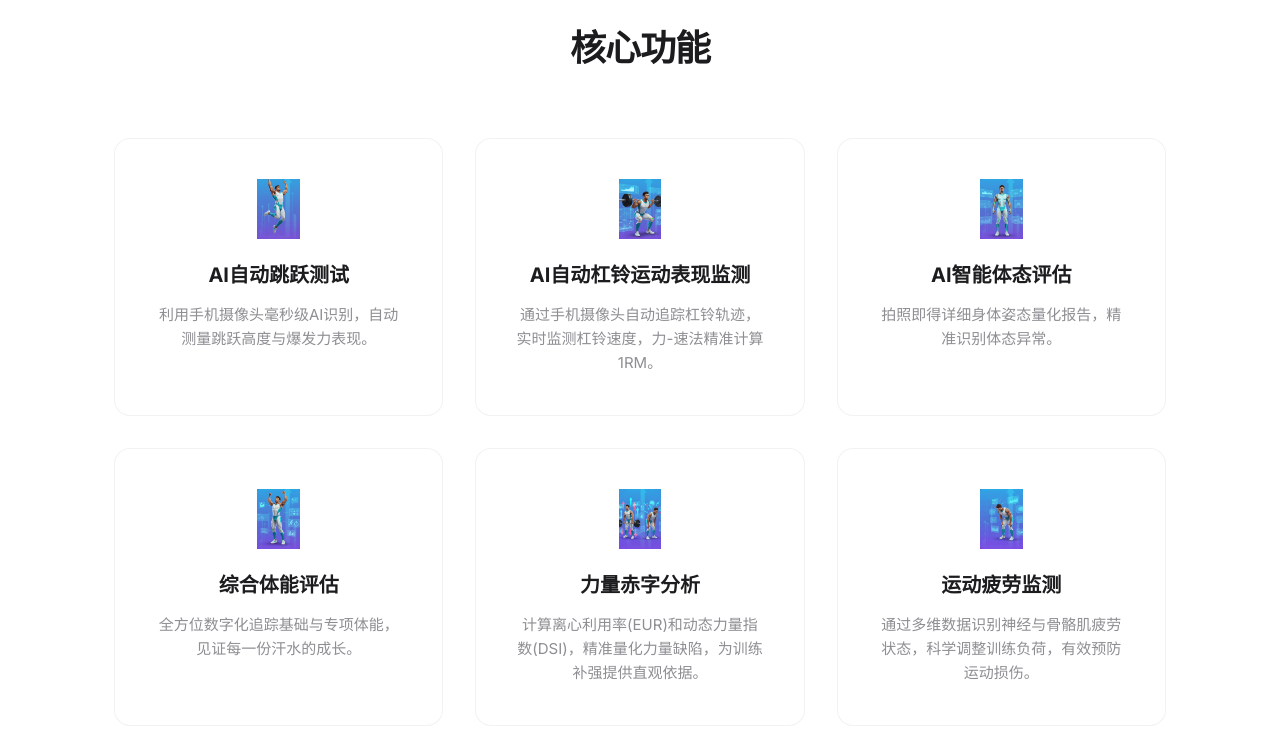
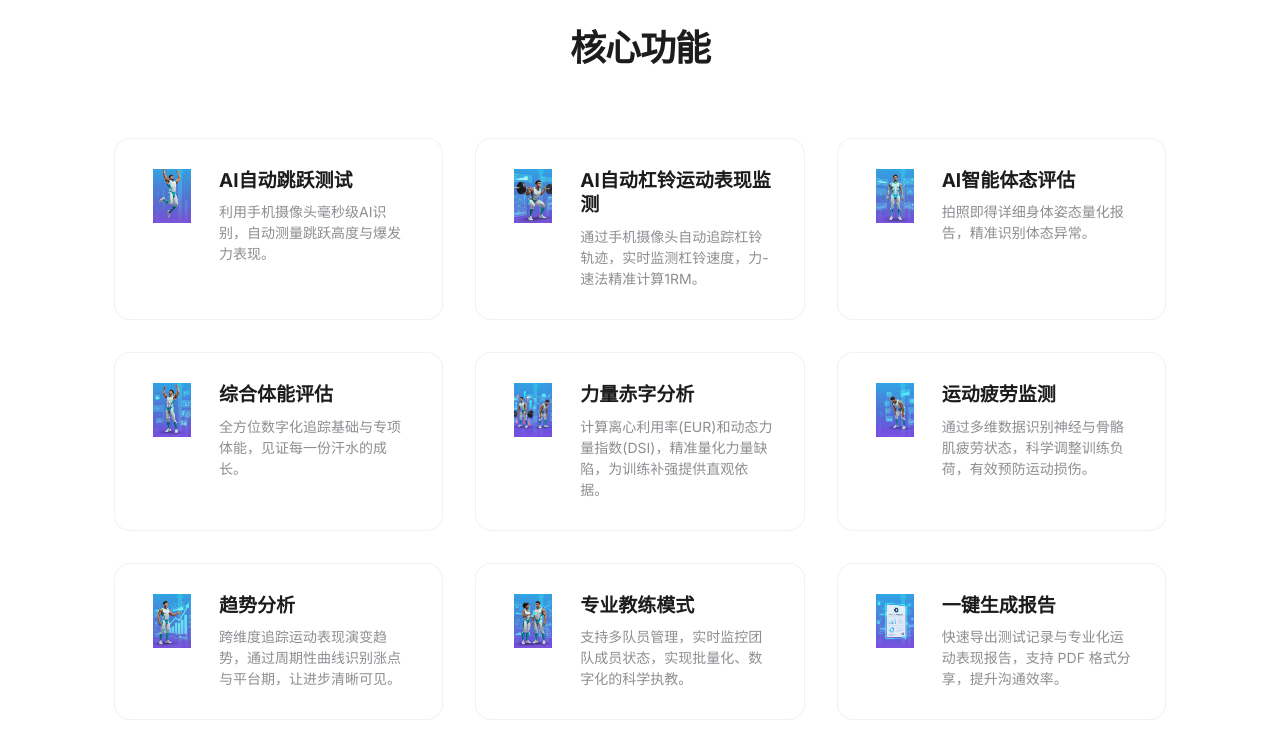
Before and after one commit to Qingshan2025/qingshan2025.github.io, a plain HTML site: page index.html in a window 1280 px wide. Shown: the part 880-1635 px from the top of the page. Drawn offline with Linux system fonts and the light colour scheme.

Commit message:
调整核心功能模块布局为左图右文

```diff
--- a/index.html
+++ b/index.html
@@ -51,48 +51,66 @@
             <div class="feature-grid">
                 <div class="feature-card">
                     <div class="feature-icon"><img src="assets/jump.png" alt="跳跃测试"></div>
+                    <div class="feature-content">
                         <h3>AI自动跳跃测试</h3>
                         <p>利用手机摄像头毫秒级AI识别，自动测量跳跃高度与爆发力表现。</p>
                     </div>
+                </div>
                 <div class="feature-card">
                     <div class="feature-icon"><img src="assets/barbell.png" alt="杠铃监测"></div>
+                    <div class="feature-content">
                         <h3>AI自动杠铃运动表现监测</h3>
                         <p>通过手机摄像头自动追踪杠铃轨迹，实时监测杠铃速度，力-速法精准计算1RM。</p>
                     </div>
+                </div>
                 <div class="feature-card">
                     <div class="feature-icon"><img src="assets/posture.png" alt="体态评估"></div>
+                    <div class="feature-content">
                         <h3>AI智能体态评估</h3>
                         <p>拍照即得详细身体姿态量化报告，精准识别体态异常。</p>
                     </div>
+                </div>
                 <div class="feature-card">
                     <div class="feature-icon"><img src="assets/fitness.png" alt="体能评估"></div>
+                    <div class="feature-content">
                         <h3>综合体能评估</h3>
                         <p>全方位数字化追踪基础与专项体能，见证每一份汗水的成长。</p>
                     </div>
+                </div>
                 <div class="feature-card">
                     <div class="feature-icon"><img src="assets/deficit.png" alt="力量赤字"></div>
+                    <div class="feature-content">
                         <h3>力量赤字分析</h3>
                         <p>计算离心利用率(EUR)和动态力量指数(DSI)，精准量化力量缺陷，为训练补强提供直观依据。</p>
                     </div>
+                </div>
                 <div class="feature-card">
                     <div class="feature-icon"><img src="assets/fatigue.png" alt="疲劳监测"></div>
+                    <div class="feature-content">
                         <h3>运动疲劳监测</h3>
                         <p>通过多维数据识别神经与骨骼肌疲劳状态，科学调整训练负荷，有效预防运动损伤。</p>
                     </div>
+                </div>
                 <div class="feature-card">
                     <div class="feature-icon"><img src="assets/trend.png" alt="趋势分析"></div>
+                    <div class="feature-content">
                         <h3>趋势分析</h3>
                         <p>跨维度追踪运动表现演变趋势，通过周期性曲线识别涨点与平台期，让进步清晰可见。</p>
                     </div>
+                </div>
                 <div class="feature-card">
                     <div class="feature-icon"><img src="assets/coach.png" alt="教练模式"></div>
+                    <div class="feature-content">
                         <h3>专业教练模式</h3>
                         <p>支持多队员管理，实时监控团队成员状态，实现批量化、数字化的科学执教。</p>
                     </div>
+                </div>
                 <div class="feature-card">
                     <div class="feature-icon"><img src="assets/report.png" alt="生成报告"></div>
+                    <div class="feature-content">
                         <h3>一键生成报告</h3>
                         <p>快速导出测试记录与专业化运动表现报告，支持 PDF 格式分享，提升沟通效率。</p>
+                    </div>
                 </div>
             </div>
         </div>
--- a/style.css
+++ b/style.css
@@ -177,40 +177,44 @@ body {
 
 .feature-card {
     background: var(--card-bg);
-    padding: 40px;
+    padding: 30px;
     border-radius: var(--border-radius);
-    text-align: center;
+    text-align: left;
     border: 1px solid rgba(0, 0, 0, 0.05);
     transition: var(--transition);
+    display: flex;
+    align-items: flex-start;
+    gap: 20px;
 }
 
 .feature-card:hover {
-    transform: translateY(-10px);
-    box-shadow: 0 20px 40px rgba(0, 0, 0, 0.1);
+    transform: translateY(-5px);
+    box-shadow: 0 15px 30px rgba(0, 0, 0, 0.08);
 }
 
 .feature-icon {
-    font-size: 40px;
-    margin-bottom: 20px;
+    flex-shrink: 0;
     display: flex;
     justify-content: center;
     align-items: center;
 }
 
 .feature-icon img {
-    width: 60px;
-    height: 60px;
+    width: 54px;
+    height: 54px;
     object-fit: contain;
 }
 
-.feature-card h3 {
-    font-size: 20px;
-    margin-bottom: 12px;
+.feature-content h3 {
+    font-size: 19px;
+    margin-bottom: 8px;
+    line-height: 1.3;
 }
 
-.feature-card p {
+.feature-content p {
     color: var(--text-secondary);
-    font-size: 15px;
+    font-size: 14px;
+    line-height: 1.5;
 }
 
 /* Science Section */
```
Lines whose indentation alone changed are shown as unchanged.
